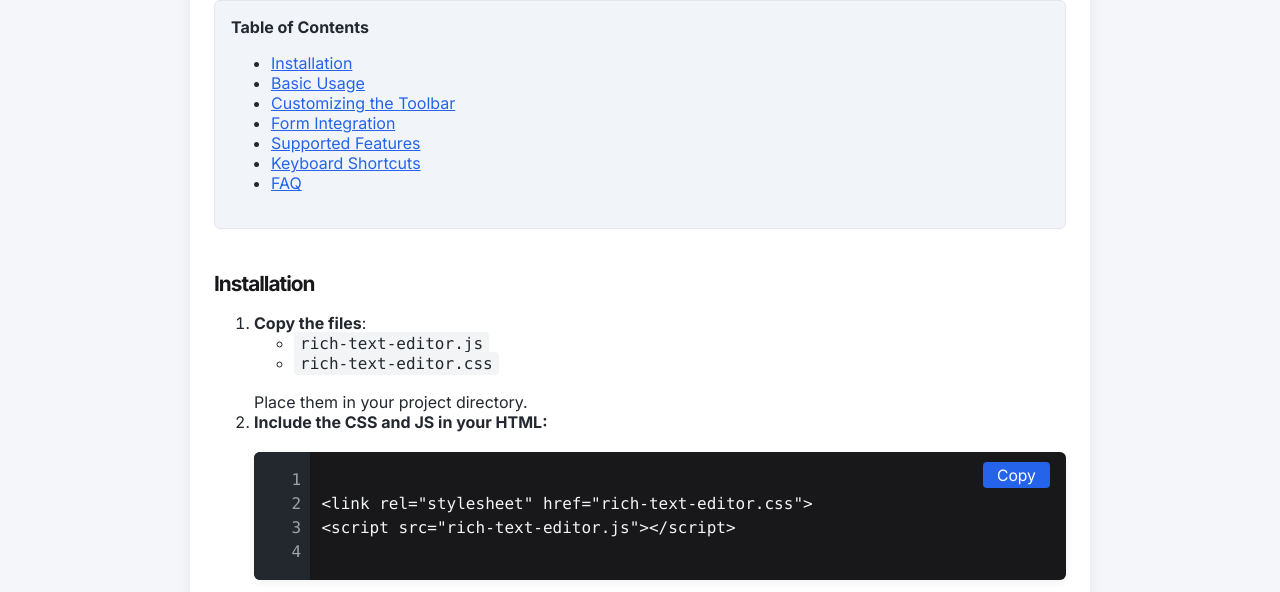
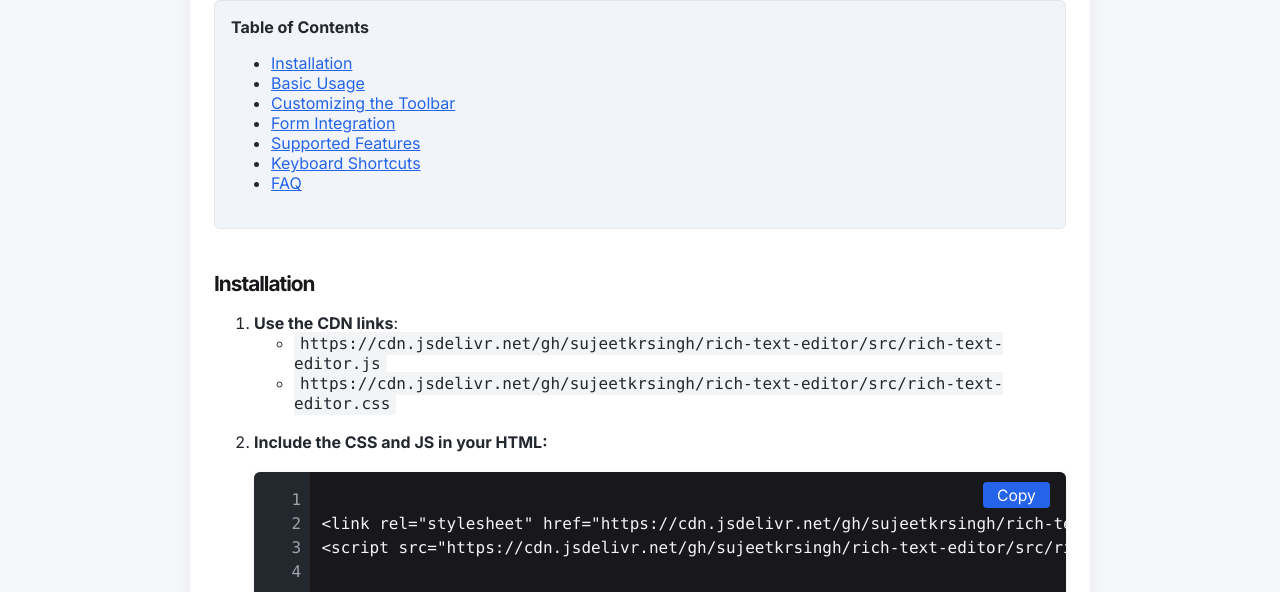
Before and after one commit to sujeetkrsingh/rich-text-editor, a plain HTML site: page help.html in a window 1280 px wide. Shown: the part 206-798 px from the top of the page. Drawn offline with Linux system fonts and the light colour scheme.

Commit message:
Add CDN URLs, Updated demo URL in readme

```diff
--- a/help.html
+++ b/help.html
@@ -228,12 +228,15 @@
     <h2 id="install">Installation</h2>
     <ol>
       <li>
-        <b>Copy the files</b>:
+        <b>Use the CDN links</b>:
         <ul>
-          <li><code>rich-text-editor.js</code></li>
-          <li><code>rich-text-editor.css</code></li>
+          <li>
+            <code>https://cdn.jsdelivr.net/gh/sujeetkrsingh/rich-text-editor/src/rich-text-editor.js</code>
+          </li>
+          <li>
+            <code>https://cdn.jsdelivr.net/gh/sujeetkrsingh/rich-text-editor/src/rich-text-editor.css</code>
+          </li>
         </ul>
-        Place them in your project directory.
       </li>
       <li>
         <b>Include the CSS and JS in your HTML:</b>
@@ -247,8 +250,8 @@
           <div class="code-block">
             <div class="code-lines" aria-hidden="true"></div>
             <div class="code-content">
-&lt;link rel="stylesheet" href="rich-text-editor.css"&gt;
-&lt;script src="rich-text-editor.js"&gt;&lt;/script&gt;
+&lt;link rel="stylesheet" href="https://cdn.jsdelivr.net/gh/sujeetkrsingh/rich-text-editor/src/rich-text-editor.css"&gt;
+&lt;script src="https://cdn.jsdelivr.net/gh/sujeetkrsingh/rich-text-editor/src/rich-text-editor.js"&gt;&lt;/script&gt;
             </div>
           </div>
         </div>
@@ -305,7 +308,6 @@ window.RichTextEditorConfig = {
   ]
 };
 &lt;/script&gt;
-&lt;script src="rich-text-editor.js"&gt;&lt;/script&gt;
         </div>
       </div>
     </div>
```
Also changed, not shown: 1 other file.
